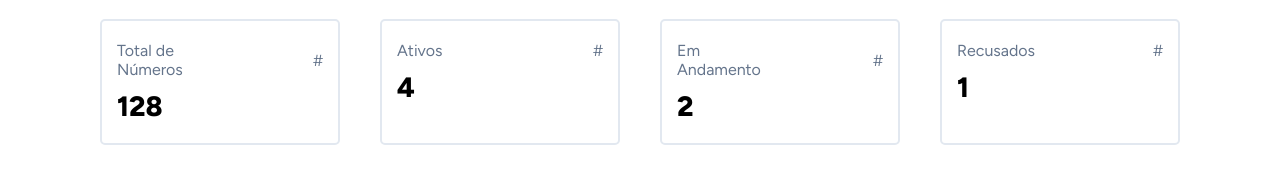
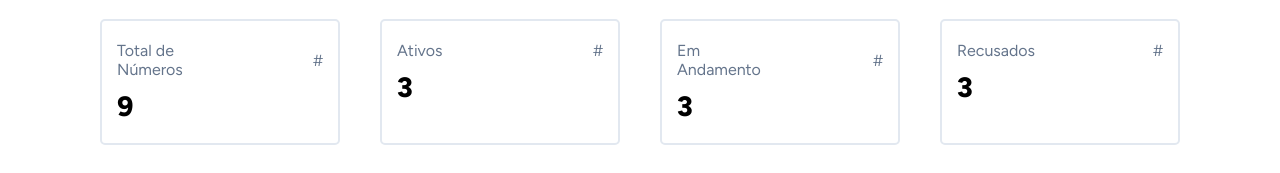
Before and after one commit to viitor14/front-tudo-voip, a React (Vite) app: page / in a window 1280 px wide. Shown: the part 220-393 px from the top of the page. Built offline with nearby package versions, Linux system fonts and the light colour scheme.

Commit message:
quantidade de pedido de acordo com status

```diff
--- a/src/pages/Home/Home.jsx
+++ b/src/pages/Home/Home.jsx
@@ -70,6 +70,14 @@ export default function Home() {
   // Atualize o cálculo de páginas totais
   const totalPages = Math.ceil(filteredData.length / itemsPerPage);
 
+  const getTotalPedidos = () => {
+    return dados.length;
+  };
+
+  const getTotalByStatus = (status) => {
+    return dados.filter((item) => item.status === status).length;
+  };
+
   return (
     <Container>
       <DivTitle>
@@ -78,10 +86,10 @@ export default function Home() {
       </DivTitle>
 
       <BoxInfoDashboard>
-        <InfoDashboard title="Total de Números" number={128} />
-        <InfoDashboard title="Ativos" number={4} />
-        <InfoDashboard title="Em Andamento" number={2} />
-        <InfoDashboard title="Recusados" number={1} />
+        <InfoDashboard title="Total de Números" number={getTotalPedidos()} />
+        <InfoDashboard title="Ativos" number={getTotalByStatus('Ativo')} />
+        <InfoDashboard title="Em Andamento" number={getTotalByStatus('Em Andamento')} />
+        <InfoDashboard title="Recusados" number={getTotalByStatus('Recusado')} />
       </BoxInfoDashboard>
       <DivFilter>
         <InputWithIcon
```
